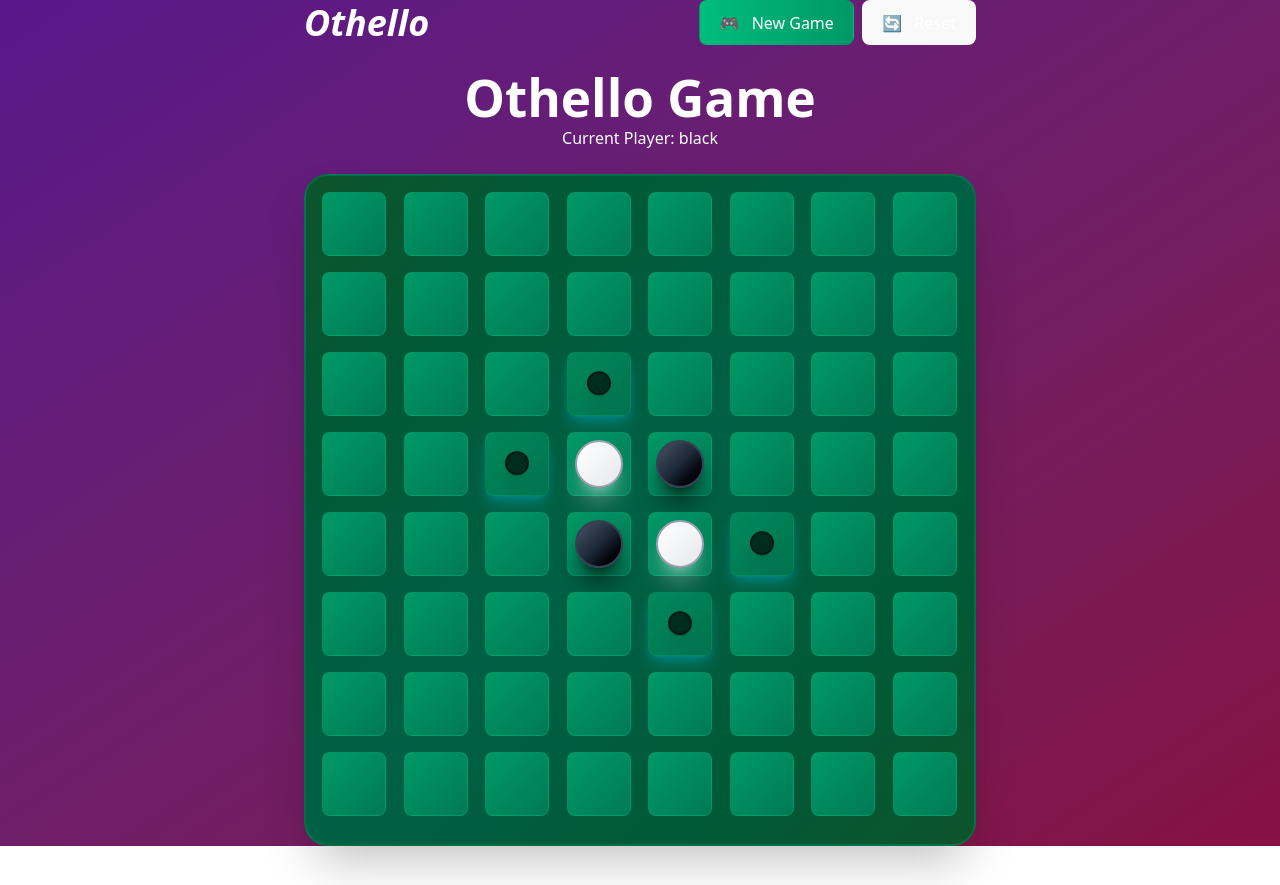
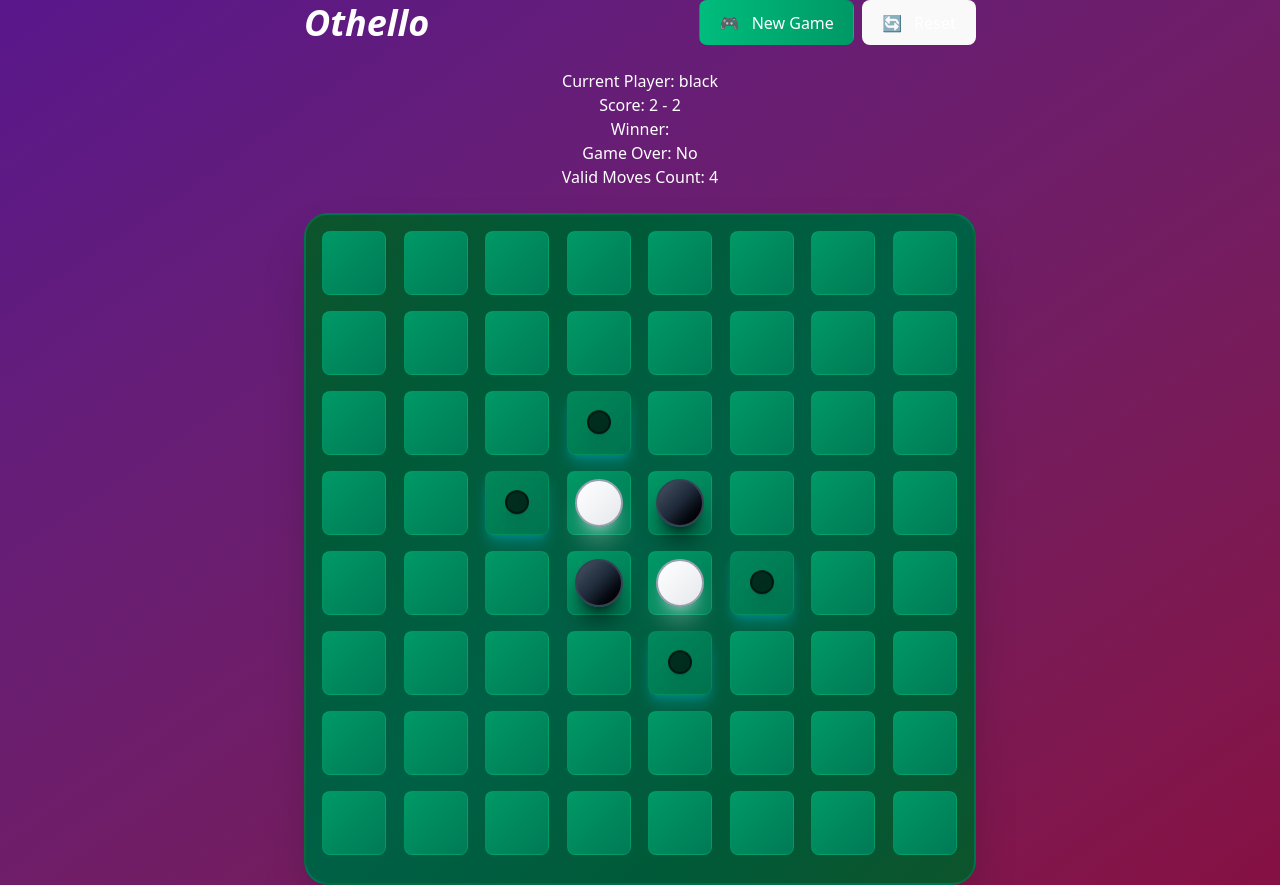
Before and after one commit to qubitam/othello, a React (Vite) app: page / in a window 1280 px wide. Before the commit the page ends 846 px from the top, so only its background shows below. Built offline with nearby package versions, Linux system fonts and the light colour scheme.

Commit message:
start score from 2, show data in header

```diff
--- a/src/App.tsx
+++ b/src/App.tsx
@@ -37,7 +37,7 @@
 					</div>
 				</div>
         <div className="flex flex-col items-center justify-center">
-          <Header currentPlayer={currentPlayer} />
+          <Header currentPlayer={currentPlayer} score={score} winner={winner} gameOver={gameOver} validMovesCount={validMoves.length} />
         </div>
         <div className="flex flex-col items-center justify-center">
           	<Board board={board} validMoves={validMoves}  onCellClick={handleCellClick} currentPlayer={currentPlayer} />
--- a/src/components/Header.tsx
+++ b/src/components/Header.tsx
@@ -1,13 +1,25 @@
 import React from 'react';
+
+// HeaderProps is the props for the Header component
 interface HeaderProps {
 	currentPlayer: string;
+	score: {
+		black: number;
+		white: number;
+	};
+	winner: string | null;
+	gameOver: boolean;
+	validMovesCount: number;
 }
 
-const Header: React.FC<HeaderProps> = ({ currentPlayer }) => {
+const Header: React.FC<HeaderProps> = ({ currentPlayer, score, winner, gameOver, validMovesCount }) => {
 	return (
 		<div>
-			<h1 className="text-4xl font-bold">Othello Game</h1>
 			<p>Current Player: {currentPlayer}</p>
+			<p>Score: {score.black} - {score.white}</p>
+			<p>Winner: {winner}</p>
+			<p>Game Over: {gameOver ? 'Yes' : 'No'}</p>
+			<p>Valid Moves Count: {validMovesCount}</p>
 		</div>
 	)
 }
--- a/src/stores/gameSlice.ts
+++ b/src/stores/gameSlice.ts
@@ -12,8 +12,8 @@
 	winner: null,
 	validMoves: getValidMoves(initialBoard, 'black'),
 	score: {
-		black: 0,
-		white: 0,
+		black: 2,
+		white: 2,
 	},
 	gameOver: false,
 }
@@ -30,8 +30,8 @@
 			state.winner = null;
 			state.validMoves = getValidMoves(state.board, state.currentPlayer);
 			state.score = {
-				black: 0,
-				white: 0,
+				black: 2,
+				white: 2,
 			};
 			state.gameOver = false;
 		},
```
